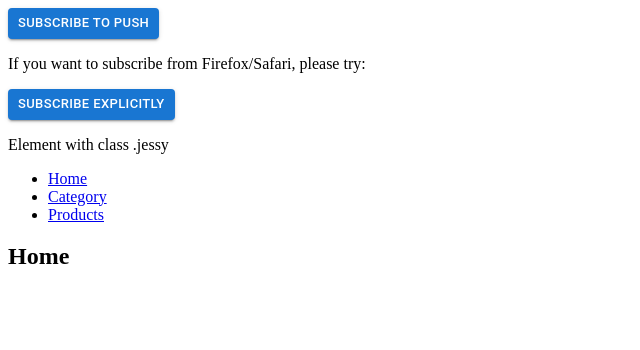
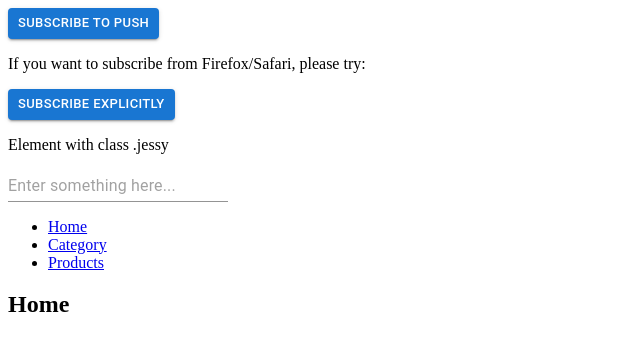
Before and after one commit to RomanGlazkov/romanglazkov.github.io, a React (Vite) app: page / in a window 1280 px wide. Shown: the top 350 px of the page, without its empty margins (0-640 px from the left). Built offline with nearby package versions, Linux system fonts and the light colour scheme.

Commit message:
Add Input

```diff
--- a/src/App.tsx
+++ b/src/App.tsx
@@ -1,4 +1,4 @@
-import Button from '@mui/material/Button';
+import { Button, Input } from '@mui/material';
 
 function App() {
     const handleSubscribe = () => {
@@ -35,6 +35,7 @@ function App() {
                 Subscribe explicitly
             </Button>
             <p className="jessy">Element with class .jessy</p>
+            <Input id="test-input" placeholder="Enter something here..." />
         </>
     );
 }
```
Also changed, not shown: index.html (+4 -5 lines).
